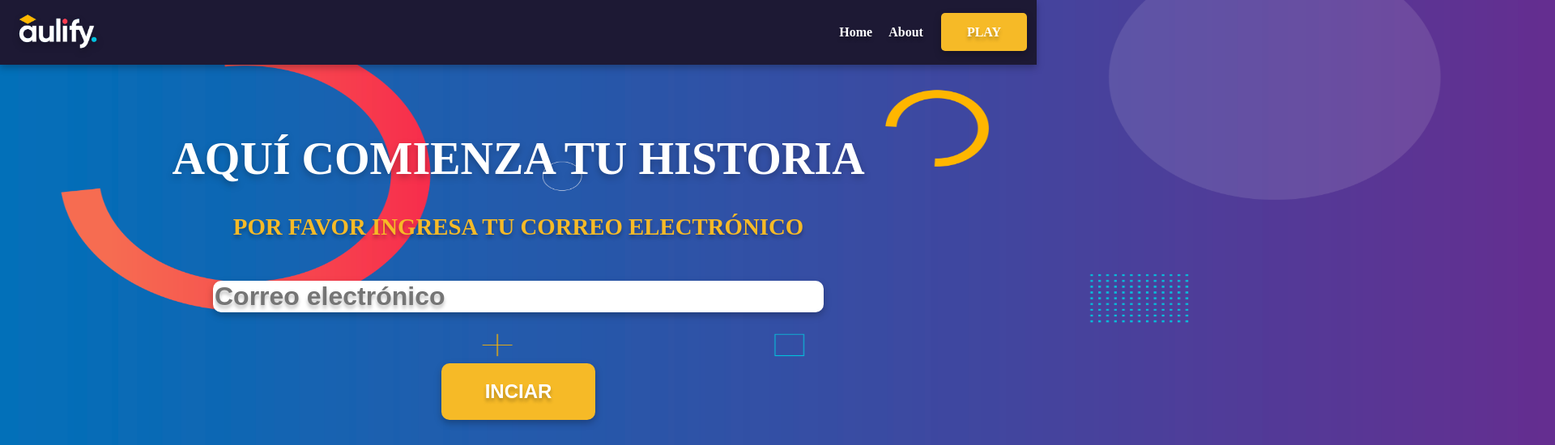
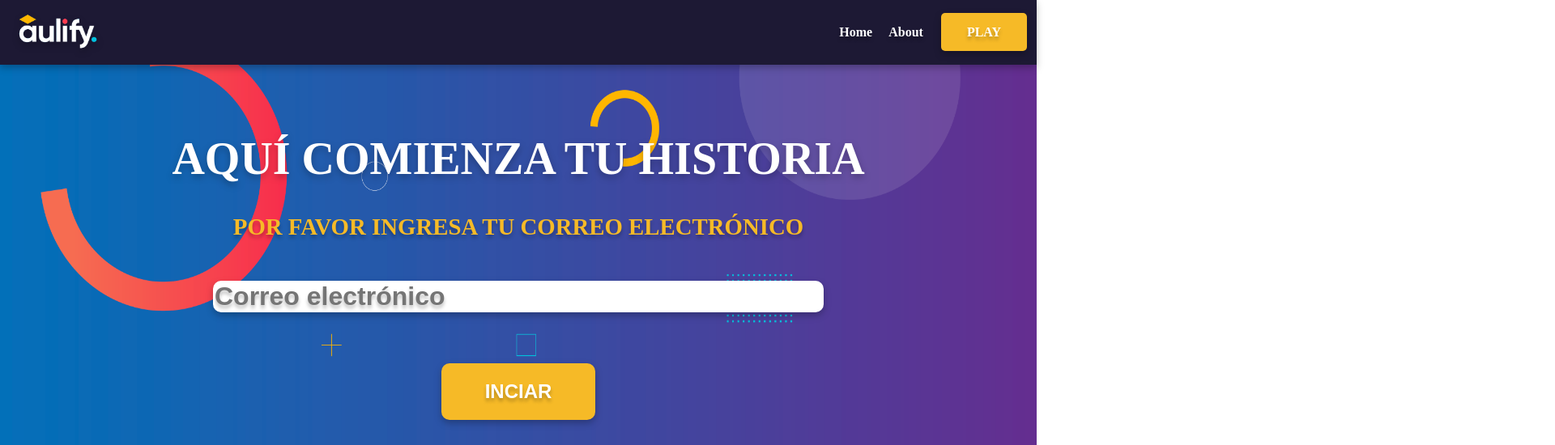
Before and after one commit to TonyNogueron/TC2005B-Front, a React (Create React App) app: page / in a window 1280 px wide. Shown: the top 550 px of the page at 81% size, 1920 px wide, since content can reach past the window. Built offline with nearby package versions, Linux system fonts and the light colour scheme; a web font is replaced by a local one.

Commit message:
Changed background width

```diff
--- a/src/Components/BackgroundProp/Background.css
+++ b/src/Components/BackgroundProp/Background.css
@@ -1,7 +1,7 @@
 .background-image{
     background-color: #f5f5f5;
     height: 100%;
-    width: 1920px;
+    width: 100%;
     position: absolute;
     top: 0;
     left: 0;
```
